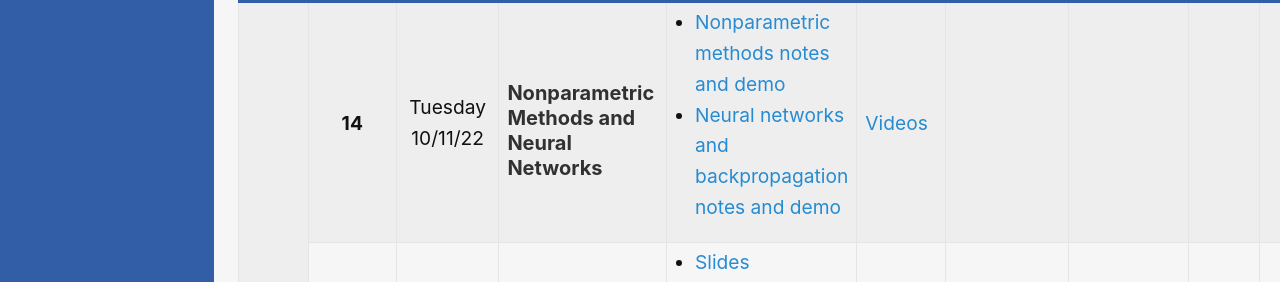
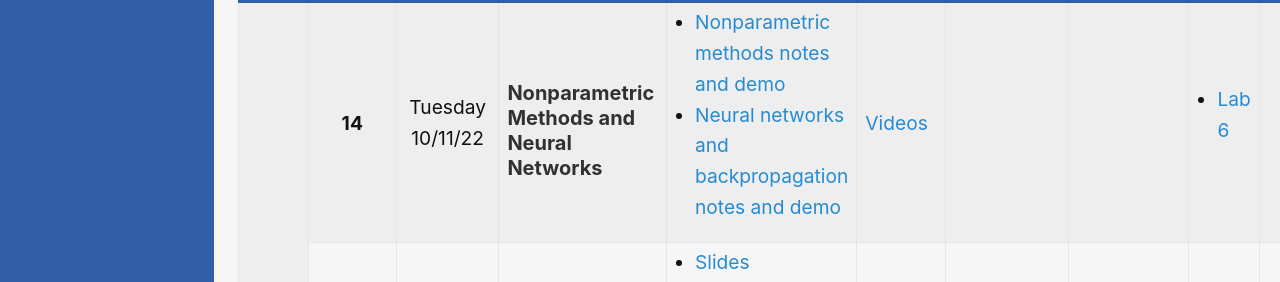
Before and after one commit to ds-102/fa22, a Jekyll site: the page built from index.md, in a window 1280 px wide. Shown: the part 2821-3103 px from the top of the page. Built offline with Jekyll 4.4.1, drawn with Linux system fonts in a browser that asks for light colours.

Commit message:
add lab6 link

```diff
--- a/_data/lectures.yml
+++ b/_data/lectures.yml
@@ -157,6 +157,8 @@
   slides: |
     - [Nonparametric methods notes and demo](http://data102.datahub.berkeley.edu/hub/user-redirect/git-sync?repo=https://github.com/ds-102/fa22&subPath=lecture/lecture13/01_nonparametric.ipynb)
     - [Neural networks and backpropagation notes and demo](http://data102.datahub.berkeley.edu/hub/user-redirect/git-sync?repo=https://github.com/ds-102/fa22&subPath=lecture/lecture13/02_NNs_Autodiff_backprop.ipynb)
+  lab: |
+      - [Lab 6](http://data102.datahub.berkeley.edu/hub/user-redirect/git-sync?repo=https://github.com/ds-102/fa22&subPath=labs/lab06/)
 
 - date: Thursday 10/13/22
   topic: Interpretability, Comparisons, and Summary
```
